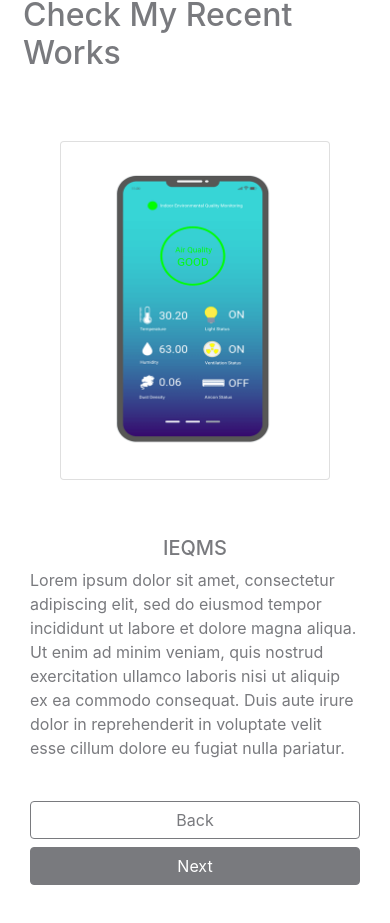
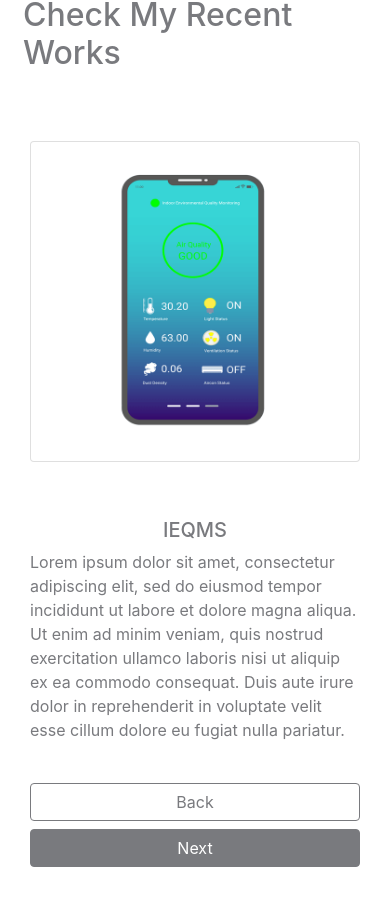
Before and after one commit to ranatixz/portfolio, a React (Create React App) app: page /recent-works in a window 390 px wide. Shown: the part 1000-1923 px from the top of the page. Built offline with nearby package versions, Linux system fonts and the light colour scheme.

Commit message:
fixing porfolio section

```diff
--- a/src/components/portfolio/Portfolio.jsx
+++ b/src/components/portfolio/Portfolio.jsx
@@ -14,11 +14,11 @@ const Portfolio = () =>{
                 </div>
                 <div className="col-xl-9 my-2 mx-auto">
                     <div className="row my-5">
-                        <div className="col-xl-6 col-lg-6 col-md-6 col-10 mx-auto d-flex justify-content-center my-3 py-1">
+                        <div className="col-xl-6 col-lg-6 col-md-6 mx-auto d-flex justify-content-center my-3 py-1">
                             <div data-aos="fade-up" className="card h-100 d-inline-block">
                                 <div className="card-body d-flex justify-content-center">
                                     <img
-                                        className="col-xl-6"
+                                        className="col-xl-6 col-9"
                                         src={require('../../images/ieqms.png')}
                                     />
                                 </div>
```
